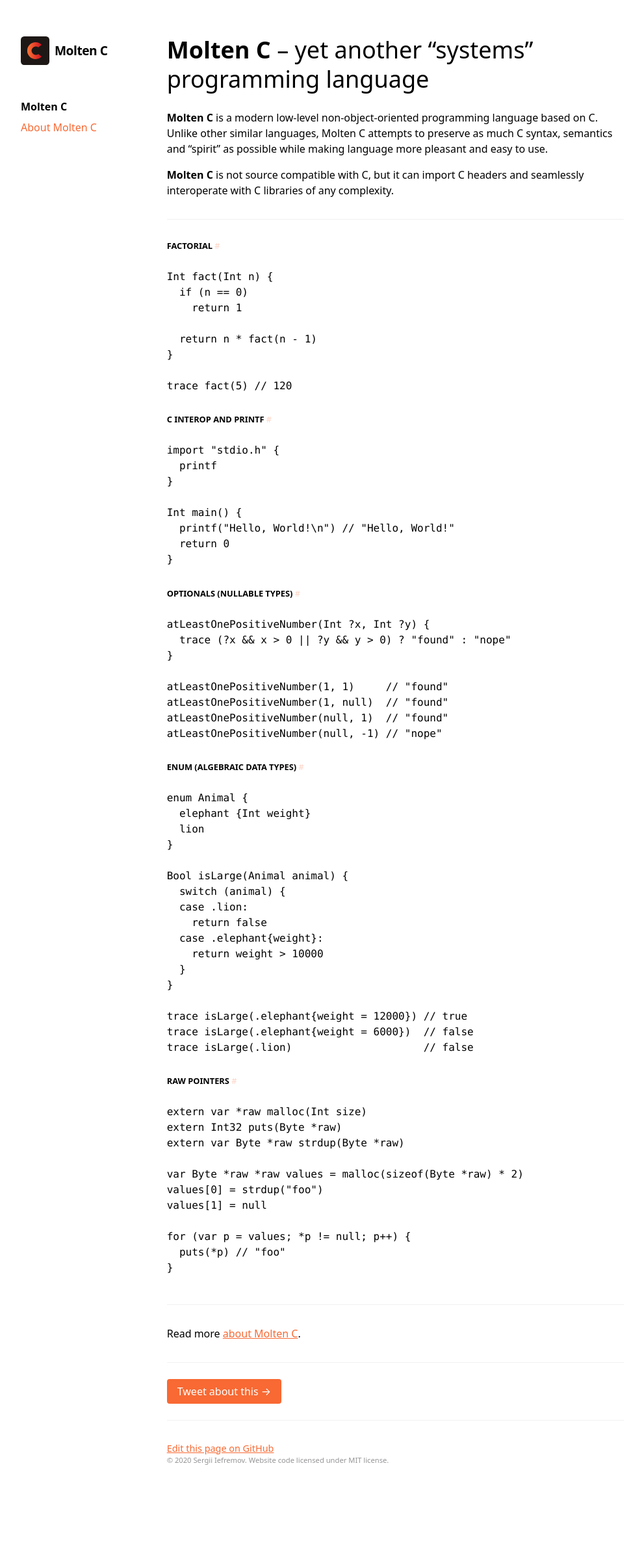
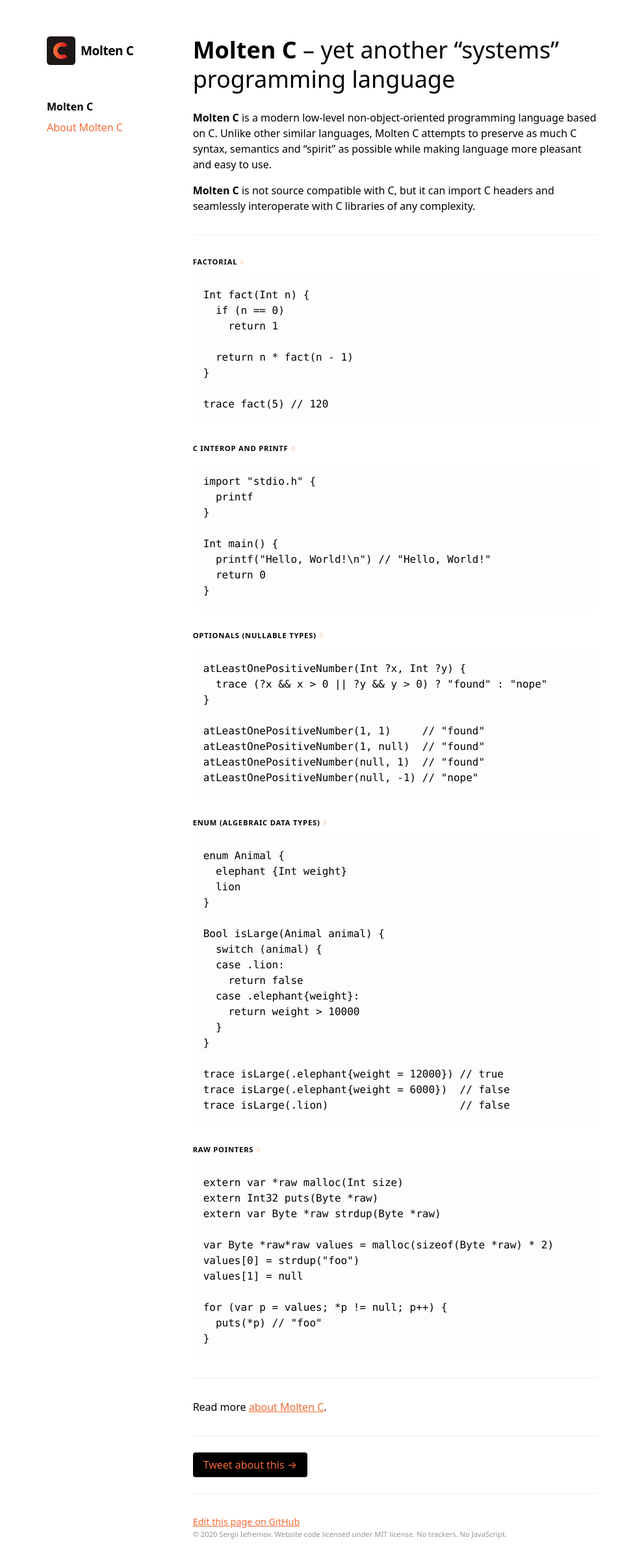
Before and after one commit to iefserge/moltenc.dev, a Jekyll site: the page built from index.md, in a window 1280 px wide. Shown: the whole page at 65% size, without its empty margins (144-1135 px from the left). Built offline with Jekyll 4.4.1, drawn with Linux system fonts in a browser that asks for light colours; before the commit the page ends 2288 px from its top, so only the background shows below that.

Commit message:
Stype improvements and dark mode

```diff
--- a/_includes/footer.html
+++ b/_includes/footer.html
@@ -2,5 +2,5 @@
   <p class="edit">
     <a href="https://github.com/{{ site.github_edit_repository }}/blob/master/{{ page.path }}">{{ site.github_edit_text }}</a>
   </p>
-  <p>© 2020 Sergii Iefremov. Website code licensed under MIT license.</p>
+  <p>© {{ 'now' | date: "%Y" }} Sergii Iefremov. Website code licensed under MIT license. No trackers. No JavaScript.</p>
 </footer>
--- /dev/null
+++ b/_sass/dark.scss
@@ -0,0 +1,18 @@
+@media (prefers-color-scheme: dark) {
+  body {
+    background: #2d2b2b;
+    color: #bfadad;
+  }
+
+  hr {
+    background-color: #484242;
+  }
+
+  .header .menu rect {
+    fill: #d4cfc4;
+  }
+
+  pre {
+    background: #272525;
+  }
+}
--- a/_sass/layout.scss
+++ b/_sass/layout.scss
@@ -3,14 +3,17 @@ body {
 }
 
 .container {
-  max-width: 60rem;
+  max-width: 55rem;
   margin: 0 auto;
   display: flex;
   flex-wrap: wrap;
 }
 
 .sidebar {
-  padding: 1rem;
+  padding-left: 1rem;
+  padding-right: 0.5rem;
+  padding-top: 1rem;
+  padding-bottom: 1rem;
   flex-basis: 14rem;
   flex-grow: 1;
 }
@@ -42,6 +45,8 @@ body {
   .sidebar {
     padding-top: 3.5rem;
     padding-bottom: 2rem;
+    padding-left: 1rem;
+    padding-right: 1rem;
   }
 
   .content {
--- a/_sass/sidebar.scss
+++ b/_sass/sidebar.scss
@@ -29,6 +29,7 @@
   font-weight: 800;
   font-size: 1.5rem;
   text-decoration: none;
+  color: inherit;
 }
 
 .logo {
@@ -42,7 +43,6 @@
   font-size: 1.2rem;
   font-weight: 700;
   letter-spacing: -0.03rem;
-  color: black;
 }
 
 .logo svg {
@@ -65,7 +65,7 @@
 
   &.active {
     font-weight: 600;
-    color: #000;
+    color: inherit;
   }
 }
 
--- a/_sass/text.scss
+++ b/_sass/text.scss
@@ -19,9 +19,11 @@ h2 {
 }
 
 h4 {
-  font-size: 0.8rem;
-  font-weight: 700;
+  margin-top: 3em;
+  font-size: 0.7rem;
+  font-weight: 900;
   text-transform: uppercase;
+  letter-spacing: 0.05rem;
 }
 
 h1 strong {
@@ -39,12 +41,15 @@ hr {
 
 pre {
   overflow: auto;
-  padding: 0.75rem 0;
+  background: #fdfdfd;
+  padding: 1rem;
+  cursor: text;
+  border-radius: 5px;
 }
 
 .btn {
-  color: #fff;
-  background-color: #f86933;
+  color: #f86933;
+  background-color: black;
   background-image: none;
   box-shadow: 0 0 0 0 black !important;
   font-weight: 400;
--- a/index.md
+++ b/index.md
@@ -82,7 +82,7 @@ extern var *raw malloc(Int size)
 extern Int32 puts(Byte *raw)
 extern var Byte *raw strdup(Byte *raw)
 
-var Byte *raw *raw values = malloc(sizeof(Byte *raw) * 2)
+var Byte *raw*raw values = malloc(sizeof(Byte *raw) * 2)
 values[0] = strdup("foo")
 values[1] = null
 
--- a/styles.scss
+++ b/styles.scss
@@ -6,3 +6,4 @@
 @import "anchor";
 @import "sidebar";
 @import "footer";
+@import "dark";
```
Also changed, not shown: about.md (+1 -1 lines).
